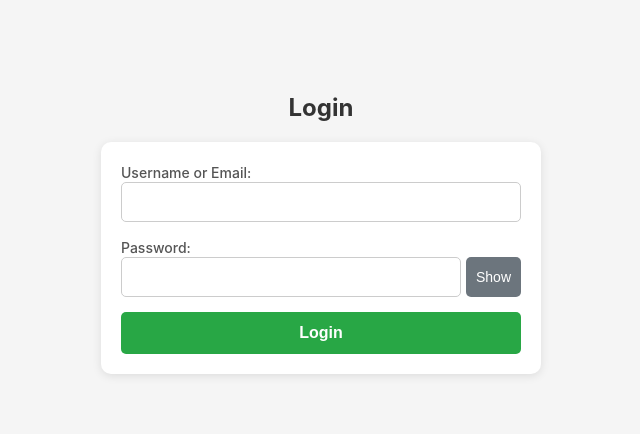
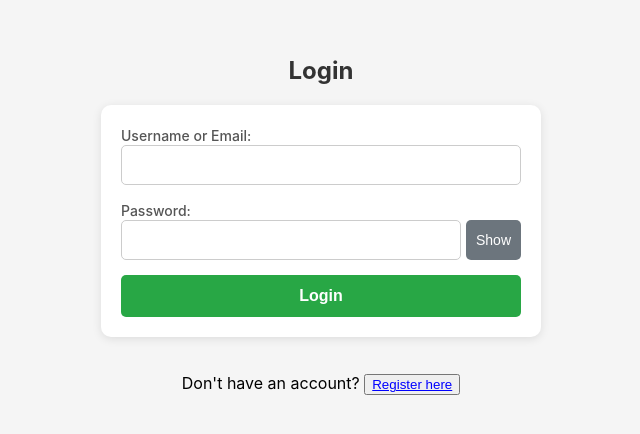
Before and after one commit to meghanavasava/taskChamp, a React (Create React App) app: page /Login in a window 1280 px wide. Shown: the part 236-670 px from the top of the page, without its empty margins (319-959 px from the left). Built offline with nearby package versions, Linux system fonts and the light colour scheme.

Commit message:
Login, Package are modified  react-router-dom in installed

```diff
--- a/package.json
+++ b/package.json
@@ -11,8 +11,10 @@
     "moment": "^2.30.1",
     "react": "^18.3.1",
     "react-dom": "^18.3.1",
+    "react-router-dom": "^6.26.2",
     "react-scripts": "^5.0.1",
     "react-slider": "^2.0.6",
+    "recharts": "^2.12.7",
     "web-vitals": "^2.1.4"
   },
   "scripts": {
--- a/src/App.js
+++ b/src/App.js
@@ -1,4 +1,5 @@
 import React, { useEffect } from "react";
+import {BrowserRouter,Router ,Route, Routes} from "react-router-dom";
 import logo from "./logo.svg";
 import "./App.css";
 import StreakCalendar from "./Components/StreakCalendar";
@@ -60,7 +61,7 @@ function App() {
    //return (
     //<div>
        //<UserProfile userId={userId}></UserProfile>
-      //<LeaderBoard />
+      //<
 
 
 //=======
@@ -71,12 +72,38 @@ function App() {
   // );
 
 
+  // return (
+  //   <div>
+  //   <LeaderBoard />
+
+  //   </div>
+  // );
+
+
+
+  // return (
+  //   <div>
+  //     <Registration></Registration>
+
+  //   <Login userId={userId}></Login>
+
+  //   </div>
+  // );
   return (
     <div>
-    <Login></Login>
+    <BrowserRouter>
+    <Routes>
+      <Route path="/Login" element={<Login/>}></Route>
+      <Route path="/Registration" element={<Registration userId={ userId}/>}></Route>
+      <Route path="/MyActivity" element={<MyActivity userId={userId} />} />
 
+    </Routes>
+    </BrowserRouter>
     </div>
+
   );
+
+
 }
 
 export default App;
--- a/src/Components/Login.js
+++ b/src/Components/Login.js
@@ -1,9 +1,11 @@
 import React, { useState } from "react";
 import { realDb } from "../firebase";
+import { useNavigate } from "react-router-dom";
 import { ref, get, child } from "firebase/database";
 import styles from "./Login.module.css";
 
 const Login = () => {
+  const navigate = useNavigate();
   const [usernameOrEmail, setUsernameOrEmail] = useState("");
   const [password, setPassword] = useState("");
   const [error, setError] = useState("");
@@ -27,10 +29,14 @@ const Login = () => {
           );
 
           if (user) {
-
             if (user.password === password) {
               console.log("Login successful!");
 
+              // Storing user ID in local storage
+              localStorage.setItem("userId", user.id);
+
+              // Redirect to MyActivity page
+              navigate("/MyActivity");
             } else {
               setError("Incorrect password.");
             }
@@ -47,10 +53,14 @@ const Login = () => {
       });
   };
 
+  const handleRegistrationRedirect = () => {
+    navigate("/Registration");
+  };
+
   return (
     <div>
-      <br></br>
-      <br></br>
+      <br />
+      <br />
       <div className={styles.login_container}>
         <h2 className={styles.login_header}>Login</h2>
         <form className={styles.login_form} onSubmit={handleSubmit}>
@@ -85,11 +95,21 @@ const Login = () => {
               </button>
             </div>
           </div>
+
           <button type="submit" className={styles.login_submitButton}>
             Login
           </button>
           {error && <p className={styles.login_error}>{error}</p>}
         </form>
+
+        <div className={styles.registration_link}>
+          <p>
+            Don't have an account?{" "}
+            <button onClick={handleRegistrationRedirect} className={styles.link}>
+              Register here
+            </button>
+          </p>
+        </div>
       </div>
     </div>
   );
--- a/src/Components/Login.module.css
+++ b/src/Components/Login.module.css
@@ -89,3 +89,17 @@
     font-size: 14px;
     margin-top: 10px;
   }
+
+  .registration_link {
+    margin-top: 20px;
+  }
+
+  .link {
+    color: blue; /* Change the color as needed */
+    text-decoration: underline; /* Optional for underlining */
+    cursor: pointer; /* Show pointer cursor on hover */
+  }
+
+  .link:hover {
+    color: darkblue; /* Change color on hover */
+  }
--- a/src/Components/Registration.js
+++ b/src/Components/Registration.js
@@ -1,9 +1,11 @@
 import React, { useState } from "react";
 import { createUserInFirebase } from "../FirebaseOperations";
+import { useNavigate } from "react-router-dom";
 import { User } from "../models/User";
 import styles from "./Registration.module.css";
 
 const Registration = () => {
+  const navigate = useNavigate();
   const [username, setUsername] = useState("");
   const [password, setPassword] = useState("");
   const [birthdate, setBirthdate] = useState("");
@@ -22,6 +24,7 @@ const Registration = () => {
 
   const handleSubmit = (e) => {
     e.preventDefault();
+    navigate("/Login")
 
     const formattedBirthdate = formatDate(birthdate);
 
@@ -45,7 +48,14 @@ const Registration = () => {
       .catch((error) => {
         console.error("Error registering user:", error);
       });
+
+
+
   };
+  const handleLoginRedirect = () => {
+    navigate("/Login");  // Redirect to the login page
+  };
+
 
   return (
     <div>
@@ -124,6 +134,18 @@ const Registration = () => {
         </form>
 
         {userId && <p>User ID: {userId}</p>}
+        <div className={styles.login_link}>
+          <p>
+            Already have an account?{" "}
+            <button
+              type="button"
+              onClick={handleLoginRedirect}
+              className={styles.link_button}
+            >
+              Login here
+            </button>
+          </p>
+        </div>
       </div>
     </div>
   );
```
Also changed, not shown: 1 other file (tests, documents, lock files or other folders).
